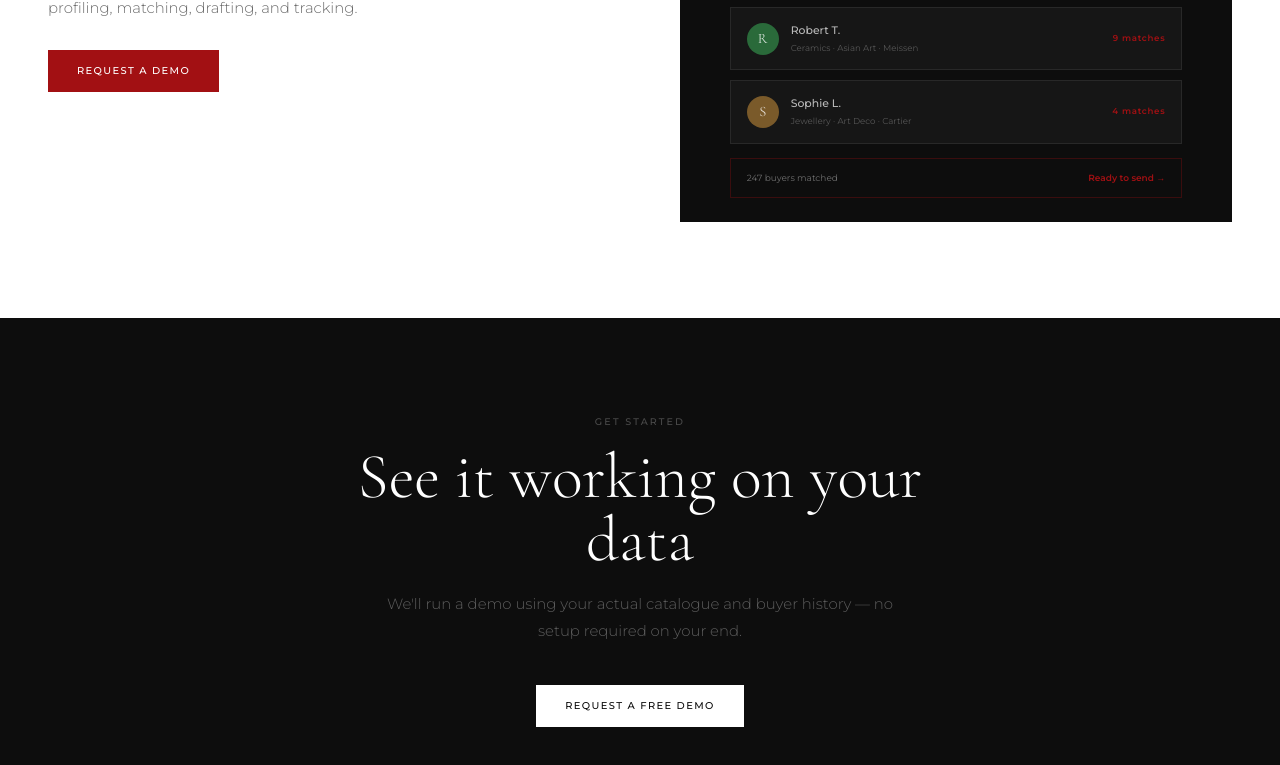
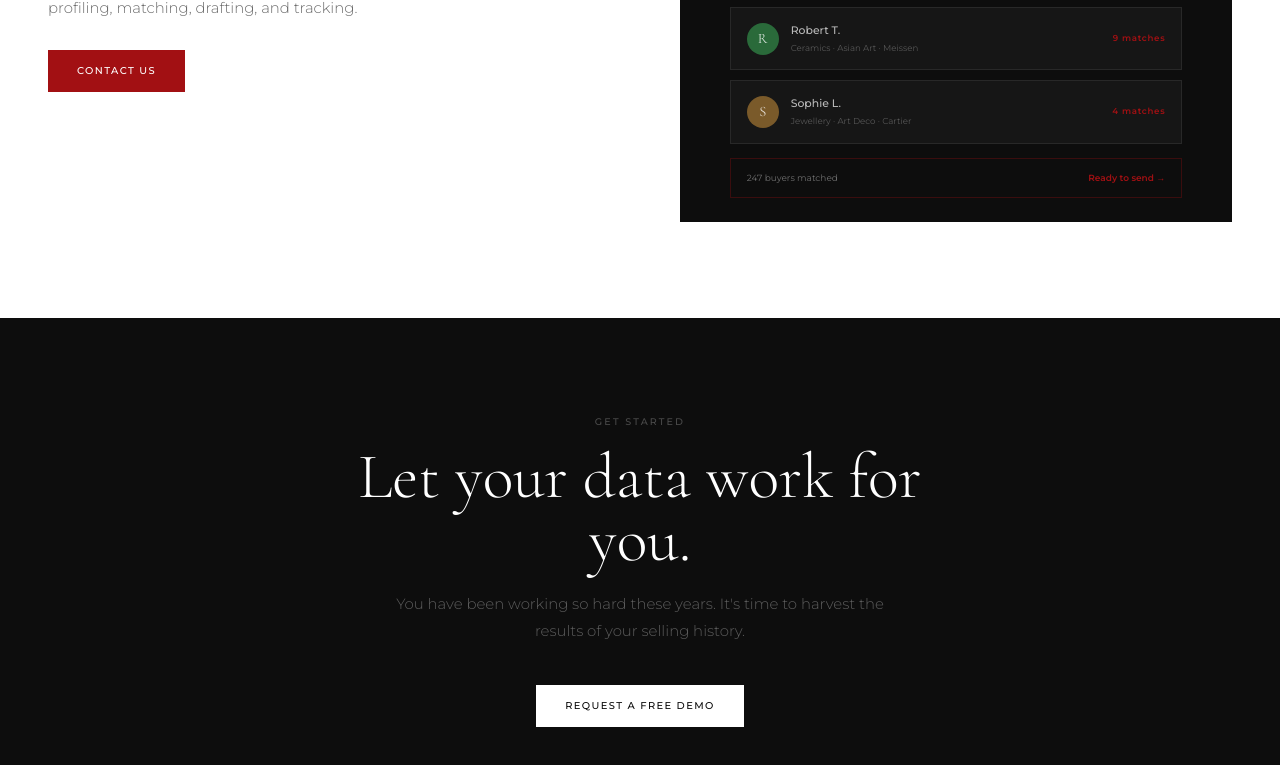
Before and after one commit to andbab777/hammermatch-website, a plain HTML site: page platform.html in a window 1280 px wide. Shown: the part 783-1548 px from the top of the page. Drawn offline with nearby package versions, Linux system fonts and the light colour scheme.

Commit message:
Update platform CTA copy and change demo button to Contact Us

```diff
--- a/platform.html
+++ b/platform.html
@@ -42,7 +42,7 @@
           <h2 class="headline" style="font-size:clamp(2.2rem,4vw,4rem);">We help you understand<br><em>your buyer</em></h2>
         </div>
         <p class="intro">HammerMatch handles everything in between — profiling, matching, drafting, and tracking.</p>
-        <div><a href="contact.html" class="btn btn-red">Request a Demo</a></div>
+        <div><a href="contact.html" class="btn btn-red">Contact Us</a></div>
       </div>
 
       <div class="vis-panel fade">
@@ -146,8 +146,8 @@
 <div class="cta-section">
   <div class="inner">
     <span class="label" style="color:rgba(255,255,255,0.25);text-align:center;display:block;">Get Started</span>
-    <h2 class="headline headline-white" style="font-size:clamp(2.5rem,5vw,5rem);text-align:center;margin:12px auto 0;max-width:20ch;">See it working on your data</h2>
-    <p class="intro" style="text-align:center;margin:20px auto 40px;color:rgba(255,255,255,0.33);">We'll run a demo using your actual catalogue and buyer history — no setup required on your end.</p>
+    <h2 class="headline headline-white" style="font-size:clamp(2.5rem,5vw,5rem);text-align:center;margin:12px auto 0;max-width:20ch;">Let your data work for you.</h2>
+    <p class="intro" style="text-align:center;margin:20px auto 40px;color:rgba(255,255,255,0.33);">You have been working so hard these years. It's time to harvest the results of your selling history.</p>
     <div style="text-align:center;"><a href="contact.html" class="btn btn-white">Request a Free Demo</a></div>
   </div>
 </div>
```
